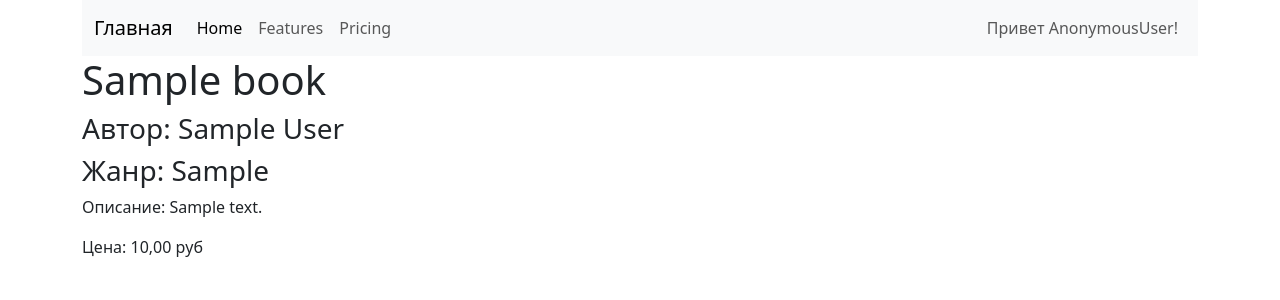
After one commit to Kirillo1/libra-buy-project, a Django app: page /detail_book/1/ in a window 1280 px wide. The commit adds this page. Shown: the top 300 px of the page. Run offline with Django 5.2, Linux system fonts and the light colour scheme; tables that the repository leaves empty hold one stand-in row (values such as "Sample post"); parts of the project's set-up code (start-up, migrations or seed data) failed here and were passed over.

Commit message:
Реализован показ книг на главной странице и детальный показ отдельной книги.

```diff
--- a/books_app/urls.py
+++ b/books_app/urls.py
@@ -1,10 +1,11 @@
 from django.urls import path
 
-from .views import view_books
+from .views import view_books, view_detail_book
 
 
 app_name = "books"
 
 urlpatterns = [
-    path('', view_books, name='index')
+    path('', view_books, name='index'),
+    path('detail_book/<int:book_id>/', view_detail_book, name='detail_book')
 ]
--- a/books_app/views.py
+++ b/books_app/views.py
@@ -1,4 +1,19 @@
 from django.shortcuts import render
 
+from .models import Book
+
 def view_books(request):
-    return render(request, "books/index.html")
+    books = Book.objects.all()
+    context = {
+        "books": books
+    }
+
+    return render(request, "books/index.html", context=context)
+
+
+def view_detail_book(request, book_id):
+    book = Book.objects.get(id=book_id)
+    context = {
+        "book": book
+    }
+    return render(request, "books/detail_book.html", context=context)
--- a/templates/base.html
+++ b/templates/base.html
@@ -13,7 +13,7 @@
     <div class="container">
         <nav class="navbar navbar-expand-lg bg-body-tertiary">
             <div class="container-fluid">
-              <a class="navbar-brand" href="#">Главная</a>
+              <a class="navbar-brand" href="{% url 'books:index' %}">Главная</a>
               <div class="collapse navbar-collapse" id="navbarNav">
                 <ul class="navbar-nav">
                   <li class="nav-item">
@@ -27,6 +27,14 @@
                   </li>
                 </ul>
               </div>
+              {% if user %}
+                <ul class="navbar-nav float-sm-end">
+                  <li class="nav-item">
+                    <a class="nav-link" href="#">Привет {{ user }}!</a>
+                  </li>
+                </ul>
+              {% else %}
+              {% endif %}
             </div>
           </nav>
     </div>
--- /dev/null
+++ b/templates/books/detail_book.html
@@ -0,0 +1,20 @@
+{% extends 'base.html' %}
+{% load static %}
+{% block lists %}
+  Главная страница
+{% endblock %}
+{% block content %}
+<div>
+    <h1>{{ book.name }}</h1>
+</div>
+
+<div>
+    <h3>Автор: {{ book.author }}</h3>
+    <h3>Жанр: {{ book.genre }}</h3>
+
+    <p>Описание: {{ book.description }}</p>
+    <p>Цена: {{ book.price }} руб</p>
+
+</div>
+
+{% endblock %}
```
Also changed, not shown: templates/books/index.html (+19 -0 lines).
